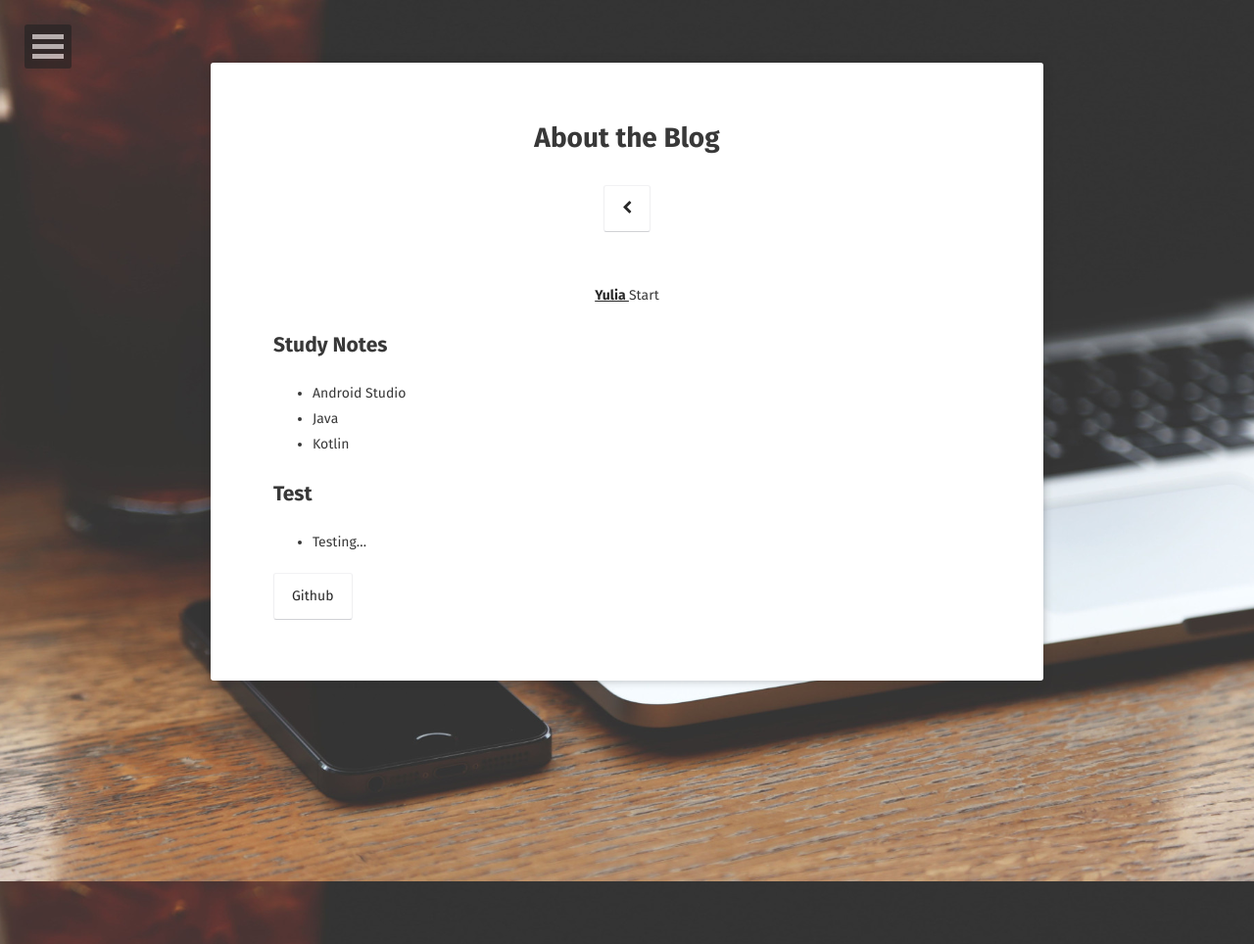
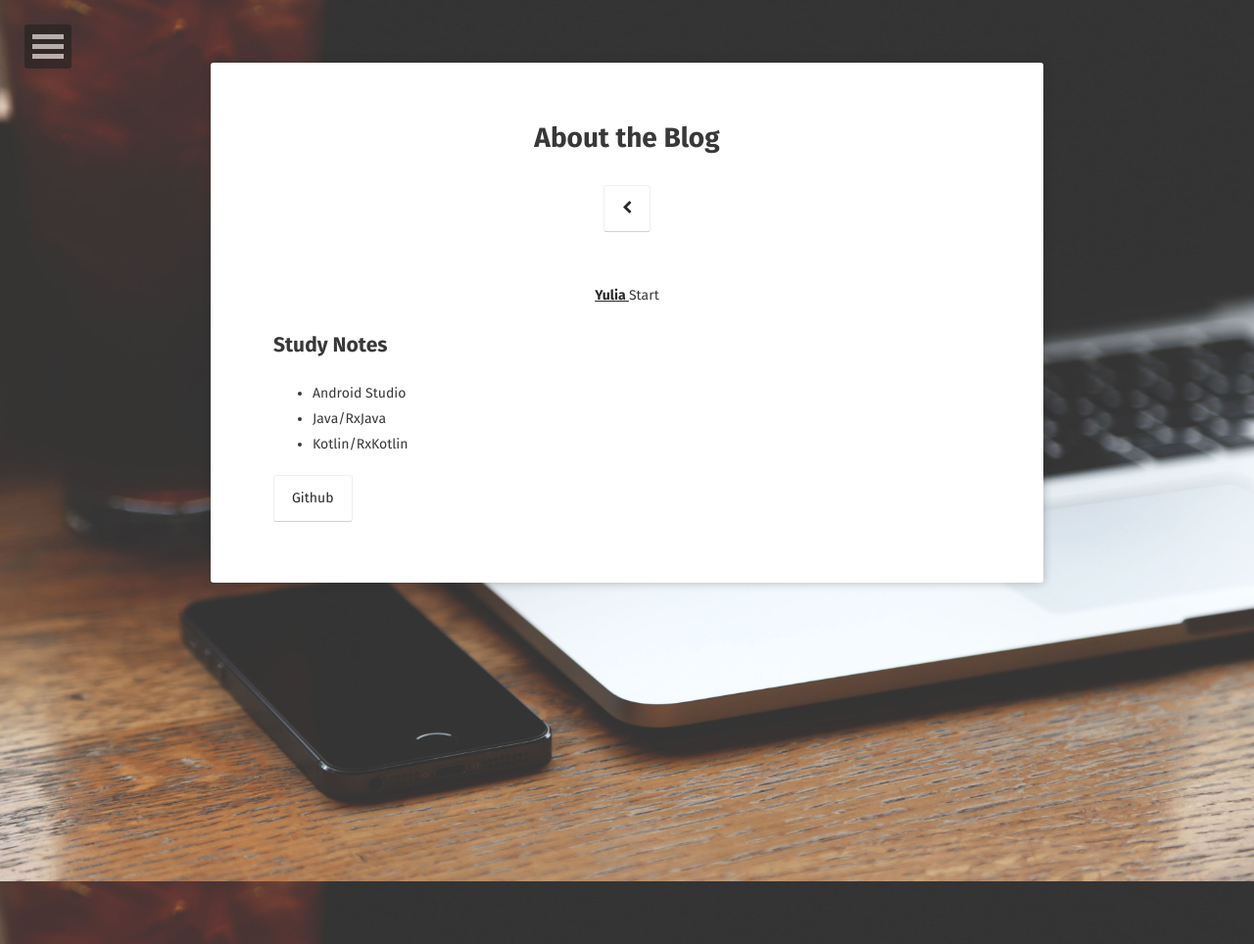
Before and after one commit to yulia0817/yulia0817.github.io, a Jekyll site: the page built from about/index.md, in a window 1280 px wide. Shown: the whole page at 98% size. Built offline with Jekyll 4.4.1, drawn with Linux system fonts in a browser that asks for light colours; some web fonts are replaced.

Commit message:
updates layout

```diff
--- a/_includes/nav.html
+++ b/_includes/nav.html
@@ -92,13 +92,15 @@
                     <li><a href="{{ site.url }}/tags/">All Tags</a></li>
 					<li><a href="{{ site.url }}/posts/">All Posts</a></li>
 				</ul>
-			</li>
+            </li>
+
 			{% for link in site.data.navigation %}
 		    {% if link.url contains 'http' %}
 		        {% assign domain = '' %}
 		        {% else %}
 		        {% assign domain = site.url %}
-		    {% endif %}
+            {% endif %}
+
 		    <li><a href="{{ domain }}{{ link.url }}" {% if link.url contains 'http' %}target="_blank" rel="noopener noreferrer"{% endif %}>{{ link.title }}</a></li>
 		  {% endfor %}
 		</ul><!-- /.dl-menu -->
--- a/_layouts/home.html
+++ b/_layouts/home.html
@@ -38,9 +38,9 @@ layout: compress
                          <a class="btn zoombtn" href="{{ site.url }}/tags">
                          Posts
                          </a>
-                         <!-- <a class="btn zoombtn" href="{{ site.url }}/projects">
-                         Projects
-                         </a> -->
+                         <a class="btn zoombtn" href="https://github.com/yulia0817">
+                         Github
+                         </a>
                  </h3>
             </div>
         </div>
--- a/about/index.md
+++ b/about/index.md
@@ -6,14 +6,11 @@ date: 2016-03-21
 comments: false
 ---
 
-<center><a href="http://github.com/yulia0817"><b>Yulia </b></a>Start</center>
+<center><a href="http://yulia0817.github.io"><b>Yulia </b></a>Start</center>
 
 ## Study Notes
 * Android Studio
-* Java
-* Kotlin
-
-## Test
-* Testing...
+* Java/RxJava
+* Kotlin/RxKotlin
 
 [Github](https://github.com/yulia0817){: .btn}
```
Also changed, not shown: _posts/2018-03-29-rxjava-observable.md (+6 -3 lines), categories/categories.md (+3 -1 lines).
